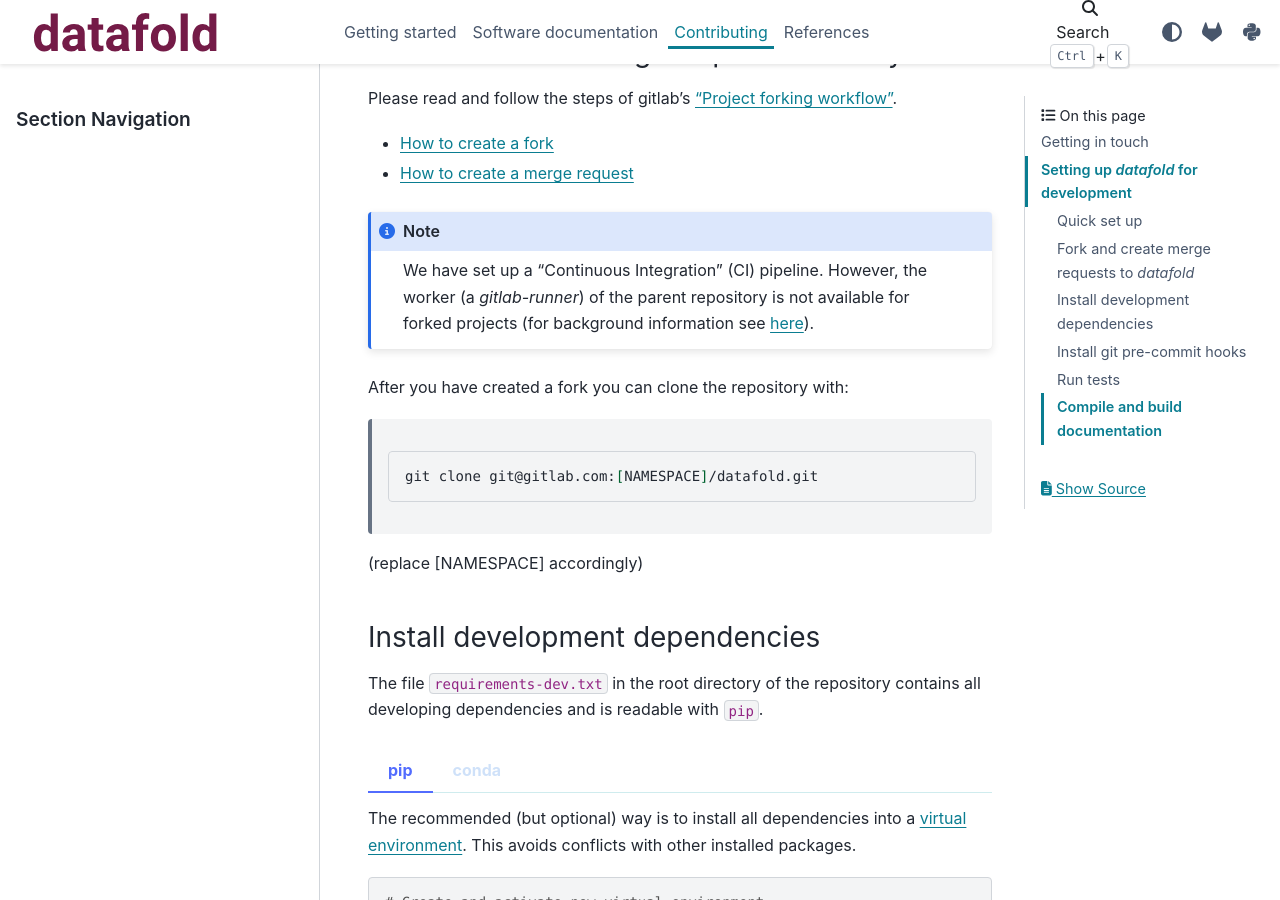
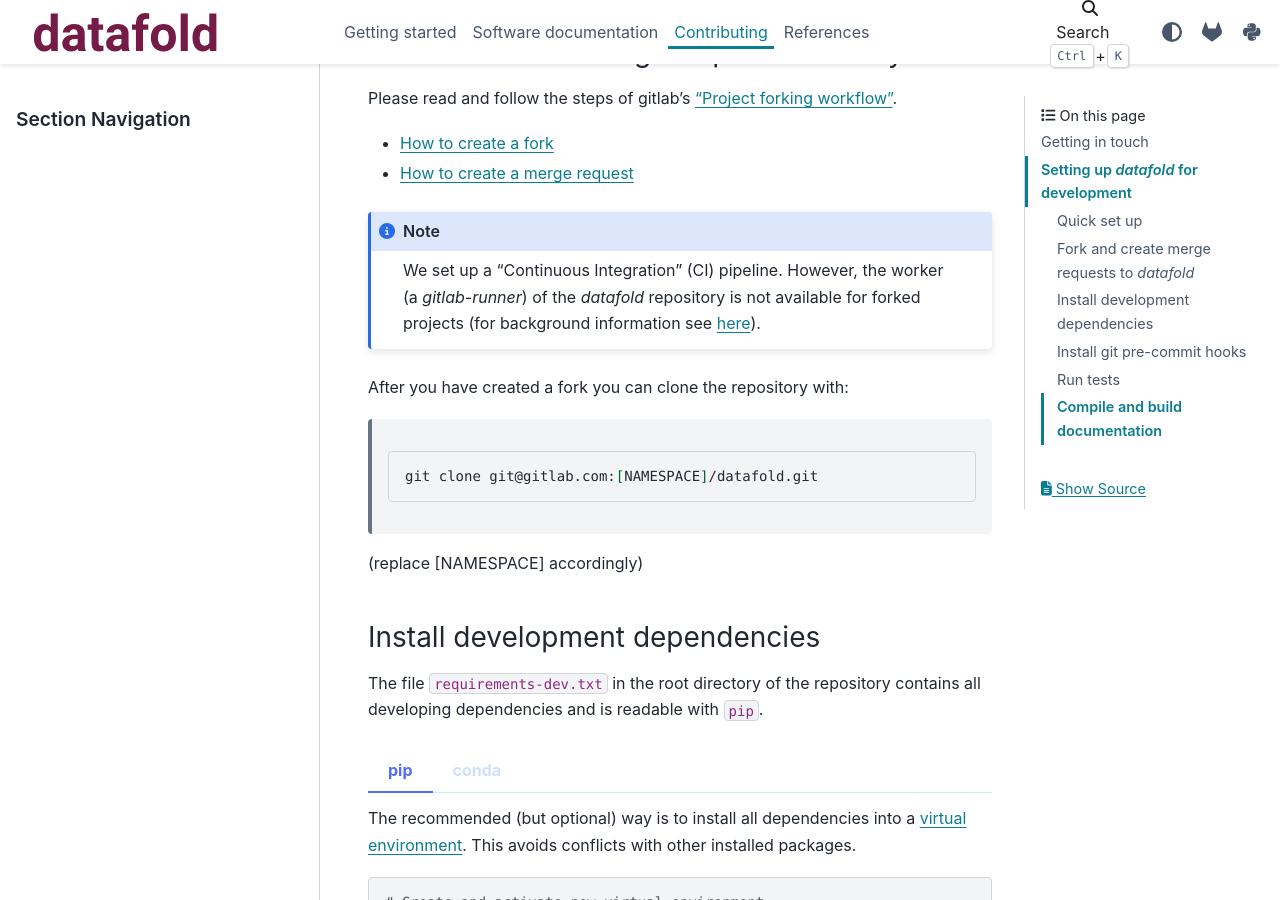
Before and after one commit to datafold-dev/datafold, a Sphinx documentation site: the page built from doc/source/contributing.rst, in a window 1280 px wide and 900 px high, scrolled down 1314 px. Built offline with Sphinx 7.4.7 and the PyData theme 0.15.4, drawn with Linux system fonts in a browser that asks for light colours; formulas are drawn with MathJax 3; pages that are not in the unit, such as notebooks, are missing from menus.

Commit message:
update docs

```diff
--- a/doc/source/contributing.rst
+++ b/doc/source/contributing.rst
@@ -112,9 +112,9 @@ Please read and follow the steps of gitlab's
 * `How to create a merge request <https://docs.gitlab.com/ee/user/project/repository/forking_workflow.html#merging-upstream>`__
 
 .. note::
-    We have set up a "Continuous Integration" (CI) pipeline. However, the worker (a
-    `gitlab-runner`) of the parent repository is not available for forked projects (for
-    background information see
+    We set up a "Continuous Integration" (CI) pipeline. However, the worker (a
+    `gitlab-runner`) of the *datafold* repository is not available for forked projects
+    (for background information see
     `here <https://docs.gitlab.com/ee/ci/merge_request_pipelines/#important-notes-about-merge-requests-from-forked-projects>`__).
 
 After you have created a fork you can clone the repository with:
--- a/doc/source/devapi.rst
+++ b/doc/source/devapi.rst
@@ -60,7 +60,7 @@ Modules
        WARNING: autosummary: stub file not found 'XXXXX'. Check your autosummary_generate setting.
 
 .. automodapi:: datafold.dynfold.base
-    :skip: List,NotFittedError,TSCDataFrame,TSCMetric,TSCScoring,TimePredictType,TransformerMixin,Tuple,TSCException
+    :skip: List,NotFittedError,TSCDataFrame,TSCMetric,TSCScoring,TimePredictType,TransformerMixin,Tuple,TSCException,InitialCondition
 
 .. automodapi:: datafold.pcfold.distance
     :skip: NearestNeighbors,cdist,if1dim_colvec,pairwise_distances,pdist,squareform,Sequence,Type,BallTree,if1dim_rowvec,is_integer
--- a/doc/source/generate_tutorials_page.py
+++ b/doc/source/generate_tutorials_page.py
@@ -195,7 +195,7 @@ add_tutorial(
     filename="07_basic_jsf_common_eigensystem.ipynb",
     description="We use ``JointlySmoothFunctions`` to learn commonly smooth functions "
     "from multimodal data. Also, we introduce ``JsfDataset``, which is used to make "
-    "``JointlySmoothFunctions consistent with scikit-learn's estimator and transformer "
+    "``JointlySmoothFunctions`` consistent with scikit-learn's estimator and transformer "
     "APIs. Finally, we demonstrate the out-of-sample extension.",
     warning="The code for jointly smooth functions inside this notebook is experimental.",
 )
```
Also changed, not shown: tutorials/README.rst.
